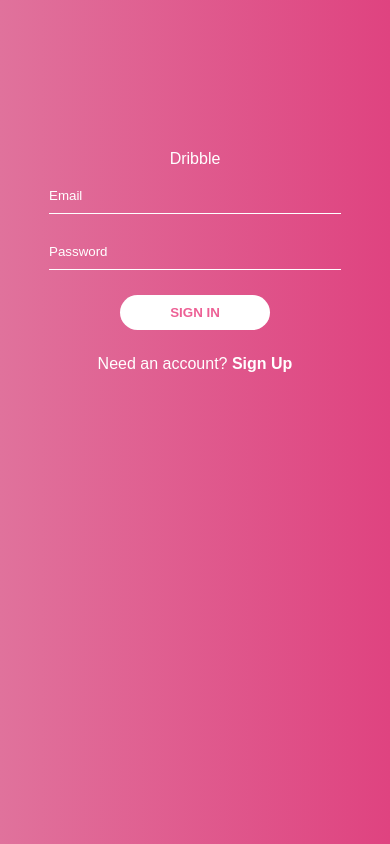
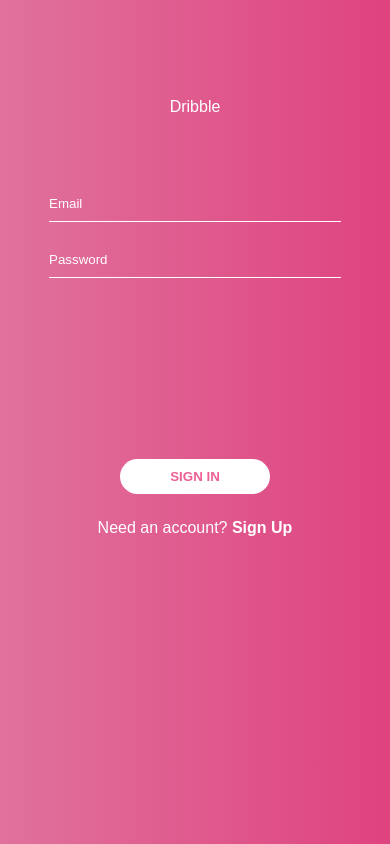
Before and after one commit to MatthieuNadeau96/Basic-Signup-Form, a React (Create React App) app: page / in a window 390 px wide. Built offline with nearby package versions, Linux system fonts and the light colour scheme.

Commit message:
added a width and height to the container

```diff
--- a/src/App.css
+++ b/src/App.css
@@ -2,20 +2,27 @@
   text-align: center;
   width: 70%;
   margin: 0 auto;
+  display: flex;
+  justify-content: center;
+}
+
+.title {
+  margin-top: 25%;
 }
 
 
 .container {
   margin-top: 100px;
   background: linear-gradient(to right, #e0729c, #DF4380);
-  padding: 20px;
   color: white;
-  padding: 150px 4em;
+  width: 375px;
+  height: 660px;
 }
 
 
 .signInContainer {
   background-color: inherit;
+  margin-top: 60px;
 }
 
 form {
@@ -46,6 +53,10 @@
   font-weight: 200;
 }
 
+.buttonContainer {
+  margin-top: 50%;
+}
+
 .btn {
   background-color: white;
   font-weight: bold;
@@ -67,10 +78,11 @@
 
 .signUpContainer {
   background-color: inherit;
+  margin-top: 60px;
 }
 
 .linkToSignUp {
-  margin: 10px auto 0 auto;
+  margin: 10px auto 20% auto;
   font-weight: 200;
 }
 a {
@@ -83,11 +95,13 @@
 
 @media (max-width: 600px) {
   .App {
-    width: 100%;
+    width: auto;
+    margin: 0;
   }
 
   .container {
     margin: 0;
-    padding: 150px 0px;
+    width: 100%;
+    height: 100%;
   }
 }
--- a/src/components/Forms/SignIn.jsx
+++ b/src/components/Forms/SignIn.jsx
@@ -7,9 +7,9 @@
     <form>
       <input className="email" placeholder="Email" name="email" required/>
       <input className="password" placeholder="Password" type="password" required/>
+      <Button class="btn signInBtn" btnName="Sign In" linkTo="/"/>
+      <div className="linkToSignUp">Need an account? <a href='/sign-up'>Sign Up</a></div>
     </form>
-    <Button class="btn signInBtn" btnName="Sign In" linkTo="/"/>
-    <div className="linkToSignUp">Need an account? <a href='/sign-up'>Sign Up</a></div>
   </div>
 );
 
```
